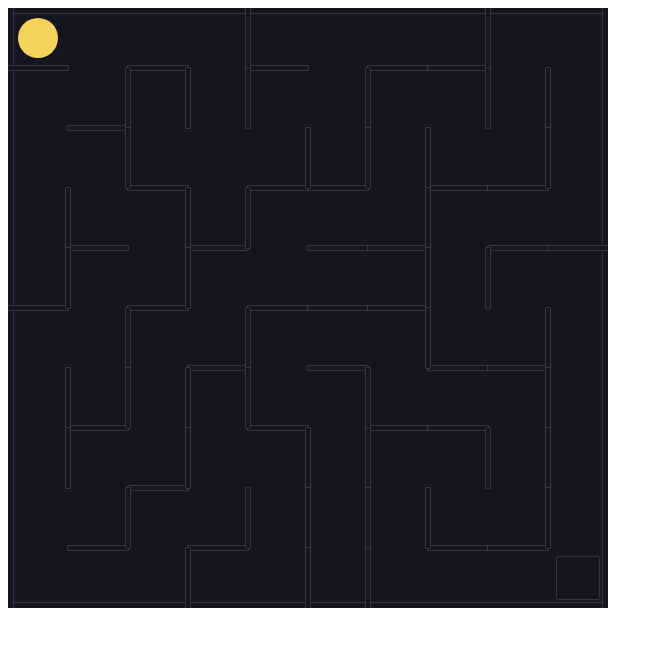
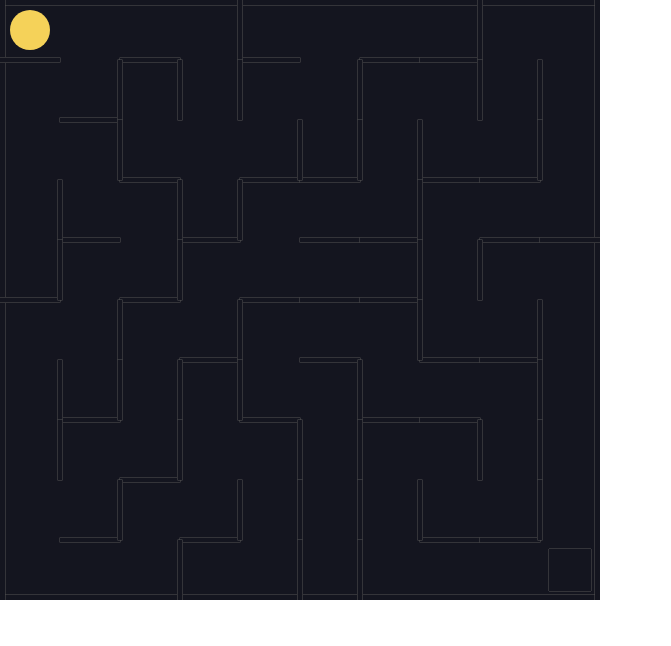
Before and after one commit to nagysandordominik/Maze, a plain HTML site: page index.html in a window 1280 px wide. Shown: the whole page, without its empty margins (0-671 px from the left). Drawn offline with nearby package versions, Linux system fonts and the light colour scheme.

Commit message:
margin set to zero

```diff
--- a/index.html
+++ b/index.html
@@ -2,6 +2,11 @@
 <html>
   <head>
     <script src="https://cdnjs.cloudflare.com/ajax/libs/matter-js/0.14.2/matter.min.js"></script>
+    <style>
+      body{
+        margin:0;
+      }
+    </style>
   </head>
   <body>
     <script src="index.js"></script>
```
